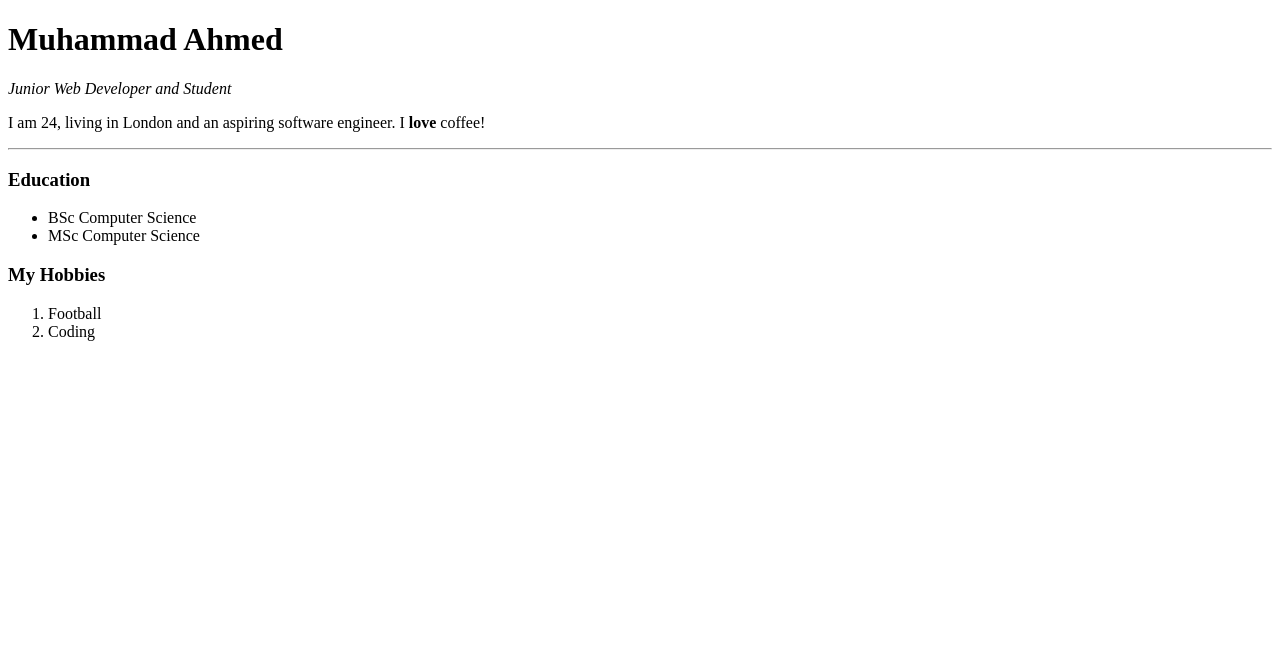
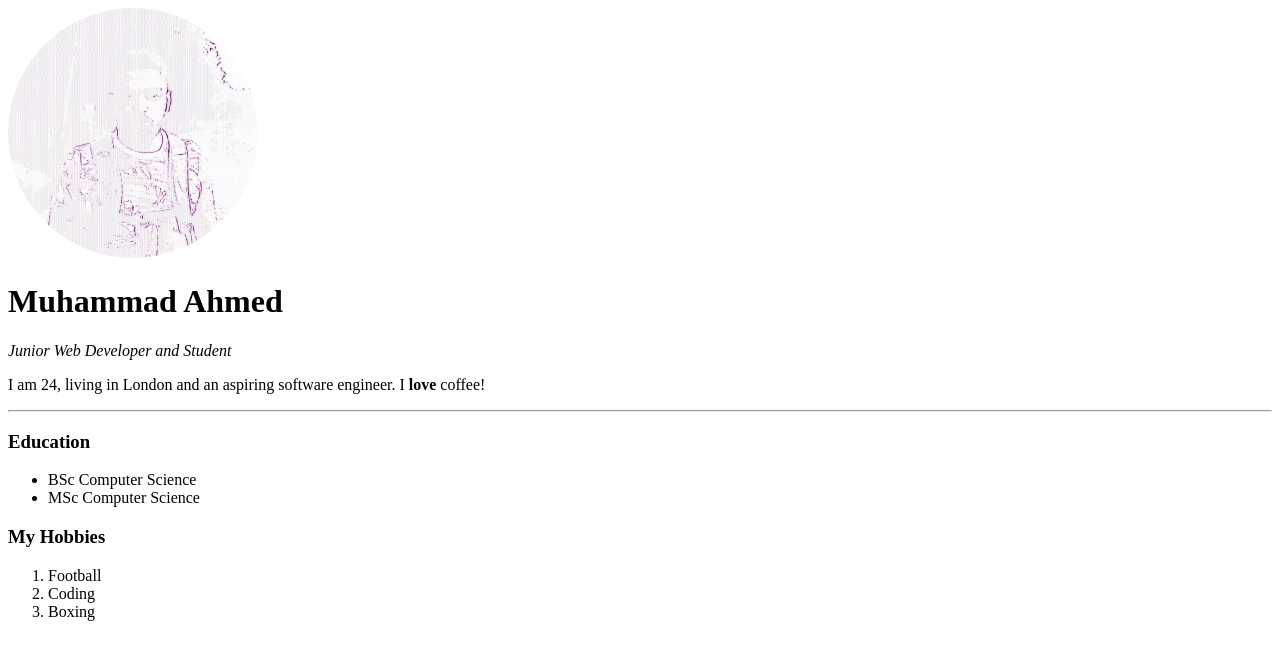
Before and after one commit to mcaiox/WDBC, a plain HTML site: page Web Development/HTML Personal Site/index.html in a window 1280 px wide. Drawn offline with Linux system fonts and the light colour scheme.

Commit message:
Worked on adding images in HTML

```diff
--- /dev/null
+++ b/Web Development/HTML Personal Site/index.css
@@ -0,0 +1,3 @@
+.profile-photo {
+  width: 250px;
+}
--- a/Web Development/HTML Personal Site/index.html
+++ b/Web Development/HTML Personal Site/index.html
@@ -1,27 +1,34 @@
 <!DOCTYPE html>
 <html lang="en">
-
   <head>
-    <meta charset="UTF-8">
+    <meta charset="UTF-8" />
+    <link rel="stylesheet" href="index.css" />
     <title>🔥 Chin's Personal Site</title>
   </head>
 
   <body>
+    <img
+      class="profile-photo"
+      src="images/chin2.png"
+      alt="Chin's profile picture"
+    />
     <h1>Muhammad Ahmed</h1>
     <em>Junior Web Developer and Student </em>
-    <p>I am 24, living in London and an aspiring software engineer. I  <strong>love</strong> coffee!</p>
-    <hr>
+    <p>
+      I am 24, living in London and an aspiring software engineer. I
+      <strong>love</strong> coffee!
+    </p>
+    <hr />
     <h3>Education</h3>
     <ul>
-        <li> BSc Computer Science </li>
-        <li> MSc Computer Science </li>
+      <li>BSc Computer Science</li>
+      <li>MSc Computer Science</li>
     </ul>
     <h3>My Hobbies</h3>
     <ol>
       <li>Football</li>
       <li>Coding</li>
+      <li>Boxing</li>
     </ol>
-
   </body>
-
 </html>
```
Also changed, not shown: section2/1.html (+6 -7 lines), Web Development/HTML Personal Site/images/chin.png (added), Web Development/HTML Personal Site/images/chin2.png (added), 1 other file. Lines whose indentation alone changed are shown as unchanged.
